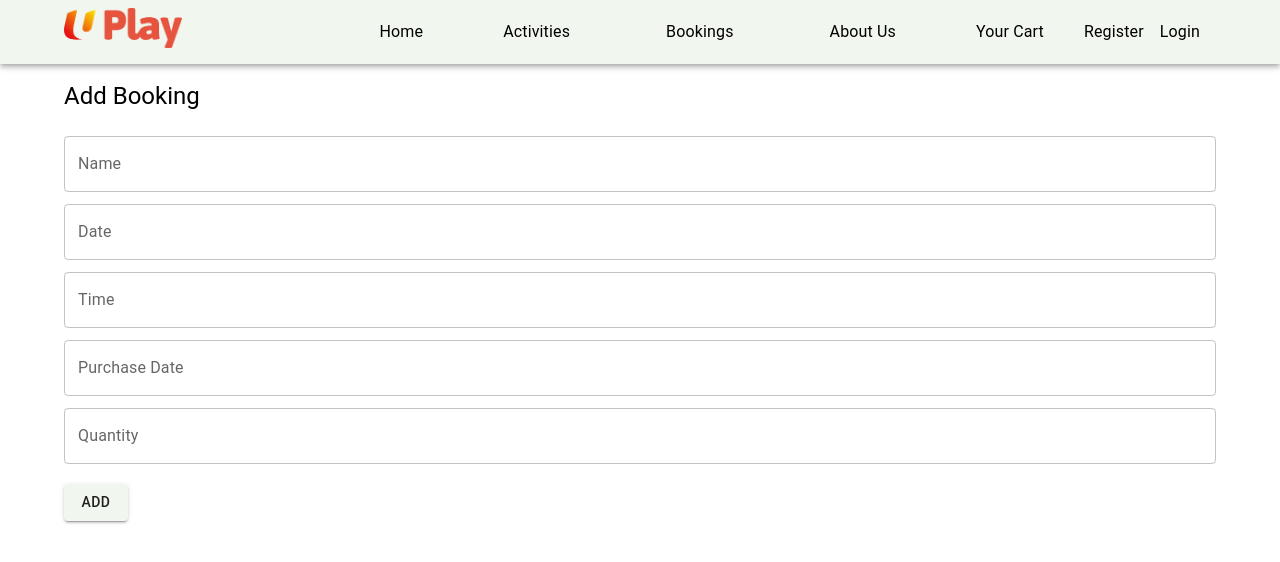
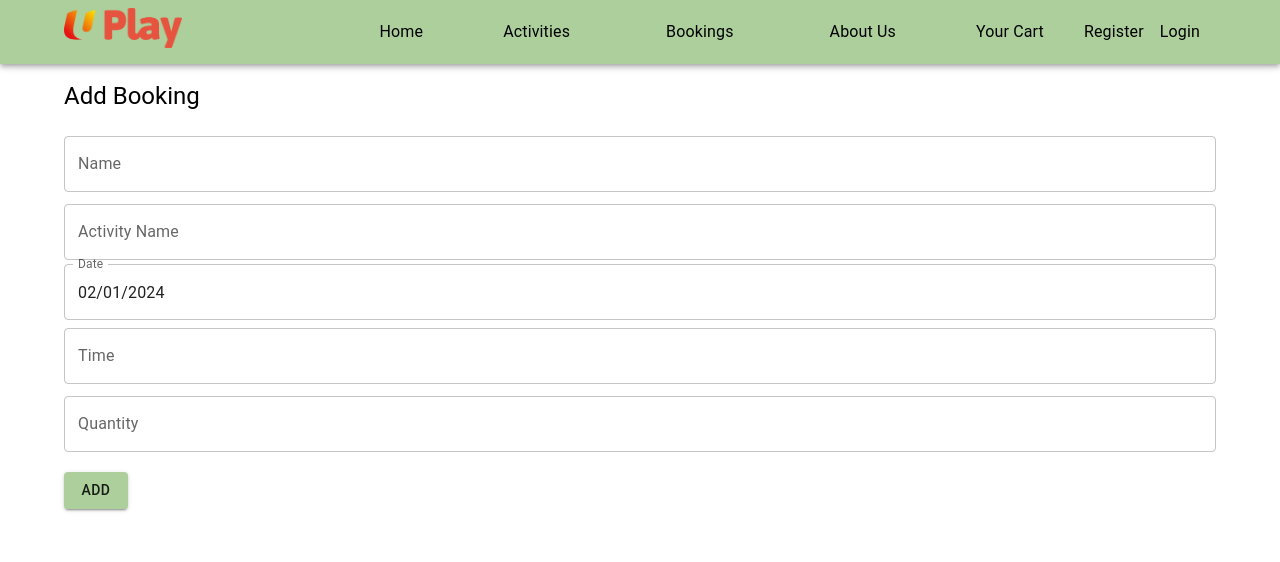
Before and after one commit to yamidoingthis/Uplayapp, a React (Vite) app: page /addbooking in a window 1280 px wide. Shown: the top 562 px of the page. Built offline with nearby package versions, Linux system fonts and the light colour scheme.

Commit message:
added activity field

```diff
--- a/src/pages/AddBooking.jsx
+++ b/src/pages/AddBooking.jsx
@@ -1,32 +1,36 @@
-import React from 'react';
+import * as React from 'react';
 import { useNavigate } from 'react-router-dom';
 import { Box, Typography, TextField, Button } from '@mui/material';
 import { useFormik } from 'formik';
 import * as yup from 'yup';
 import http from '../http';
+import { AdapterDayjs } from '@mui/x-date-pickers/AdapterDayjs';
+import dayjs from 'dayjs';
+import { LocalizationProvider, DatePicker } from '@mui/x-date-pickers';
 
 function AddBooking() {
     const navigate = useNavigate();
 
     const formik = useFormik({
         initialValues: {
-            title: "",
-            description: ""
+            name: "",
+            activity: "",
+            date: dayjs(),
+            time: "",
+            quantity: "",
         },
         validationSchema: yup.object({
             name: yup.string().trim()
                 .min(3, 'Name must be at least 3 characters')
                 .max(100, 'Name must be at most 100 characters')
                 .required('Name is required'),
-            date: yup.string().trim()
-                .matches(/^(0[1-9]|[12][0-9]|3[01])\/(0[1-9]|1[0-2])\/\d{4}$/, 'Date must be in DD/MM/YYYY format')
-                .required('Date is required'),
+            activity: yup.string().trim()
+                .min(3, 'Activity must be at least 3 characters')
+                .max(100, 'Activity must be at most 100 characters')
+                .required('Activity is required'),
             time: yup.string().trim()
                 .matches(/^(0?[1-9]|1[0-2]):[0-5][0-9] (am|pm)$/i, 'Time must be in 12-hour format (hh:mm am/pm)')
                 .required('Time is required'),
-            purchase_date: yup.string().trim()
-                .matches(/^(0[1-9]|[12][0-9]|3[01])\/(0[1-9]|1[0-2])\/\d{4}$/, 'Date must be in DD/MM/YYYY format')
-                .required('Purchase Date is required'),
             quantity: yup.number().integer()
                 .min(1, 'Quantity cannot be below 1')
                 .max(10, 'Quantity cannot be above 10')
@@ -35,10 +39,14 @@ function AddBooking() {
         }),
         onSubmit: (data) => {
             data.name = data.name.trim();
-            data.date = data.date.trim();
+            data.activity = data.activity;
+            data.date = new Date(data.date);
             data.time = data.time.trim();
-            data.purchase_date = data.purchase_date.trim();
             data.quantity = data.quantity;
+
+            data.date = dayjs(data.date).format("DD/MM/YYYY");
+            console.log(data.date)
+
             http.post("/booking", data)
                 .then((res) => {
                     console.log(res.data);
@@ -65,14 +73,33 @@ function AddBooking() {
                 />
                 <TextField
                     fullWidth margin="dense" autoComplete="off"
+                    label="Activity Name"
+                    name="activity"
+                    value={formik.values.activity}
+                    onChange={formik.handleChange}
+                    onBlur={formik.handleBlur}
+                    error={formik.touched.activity && Boolean(formik.errors.activity)}
+                    helperText={formik.touched.activity && formik.errors.activity}
+                />
+               <LocalizationProvider dateAdapter={AdapterDayjs}>
+                    <DatePicker
                         label="Date"
                         name="date"
                         value={formik.values.date}
                         onChange={formik.handleChange}
                         onBlur={formik.handleBlur}
+                        sx={{ width: '100%' }}
+                        renderInput={(params) => (
+                            <TextField
+                                fullWidth margin="dense" autoComplete="off"
+                                {...params}
+                                InputLabelProps={{ shrink: true }}
                                 error={formik.touched.date && Boolean(formik.errors.date)}
                                 helperText={formik.touched.date && formik.errors.date}
                             />
+                        )}
+                    />
+                </LocalizationProvider>
                 <TextField
                     fullWidth margin="dense" autoComplete="off"
                     label="Time"
@@ -83,16 +110,7 @@ function AddBooking() {
                     error={formik.touched.time && Boolean(formik.errors.time)}
                     helperText={formik.touched.time && formik.errors.time}
                 />
-                <TextField
-                    fullWidth margin="dense" autoComplete="off"
-                    label="Purchase Date"
-                    name="purchase_date"
-                    value={formik.values.purchase_date}
-                    onChange={formik.handleChange}
-                    onBlur={formik.handleBlur}
-                    error={formik.touched.purchase_date && Boolean(formik.errors.purchase_date)}
-                    helperText={formik.touched.purchase_date && formik.errors.purchase_date}
-                />
+
                 <TextField
                     fullWidth margin="dense" autoComplete="off"
                     label="Quantity"
--- a/src/pages/Bookings.jsx
+++ b/src/pages/Bookings.jsx
@@ -80,7 +80,7 @@ function Bookings() {
                                     <CardContent>
                                         <Box sx={{ display: 'flex', mb: 1 }}>
                                             <Typography variant="h6" sx={{ flexGrow: 1 }}>
-                                                {booking.name}
+                                                {booking.activity}
                                             </Typography>
                                             <Link to={`/editbooking/${booking.id}`}>
                                                 <IconButton color="primary" sx={{ padding: '4px' }}>
@@ -96,10 +96,10 @@ function Bookings() {
                                             </Typography>
                                         </Box>
                                         <Typography sx={{ whiteSpace: 'pre-wrap' }}>
-                                            Quantity:{booking.quantity}
+                                            Quantity: {booking.quantity}
                                         </Typography>
                                         <Typography sx={{ whiteSpace: 'pre-wrap' }}>
-                                            Made by:
+                                            Made by: {booking.name}
                                         </Typography>
                                     </CardContent>
                                 </Card>
--- a/src/pages/EditBooking.jsx
+++ b/src/pages/EditBooking.jsx
@@ -11,8 +11,11 @@ function EditBooking() {
     const navigate = useNavigate();
 
     const [booking, setBooking] = useState({
-        title: "",
-        description: "",
+        name: "",
+        activity: "",
+        date: "",
+        time: "",
+        quantity: "",
 
     });
     const [loading, setLoading] = useState(true);
@@ -32,15 +35,14 @@ function EditBooking() {
                 .min(3, 'Name must be at least 3 characters')
                 .max(100, 'Name must be at most 100 characters')
                 .required('Name is required'),
-        date: yup.string().trim()
-            .matches(/^(0[1-9]|[12][0-9]|3[01])\/(0[1-9]|1[0-2])\/\d{4}$/, 'Date must be in DD/MM/YYYY format')
-            .required('Date is required'),
+            activity: yup.string().trim()
+                .min(3, 'Activity must be at least 3 characters')
+                .max(100, 'Activity must be at most 100 characters')
+                .required('Activity is required'),
+
             time: yup.string().trim()
                 .matches(/^(0?[1-9]|1[0-2]):[0-5][0-9] (am|pm)$/i, 'Time must be in 12-hour format (hh:mm am/pm)')
                 .required('Time is required'),
-        purchase_date: yup.string().trim()
-            .matches(/^(0[1-9]|[12][0-9]|3[01])\/(0[1-9]|1[0-2])\/\d{4}$/, 'Date must be in DD/MM/YYYY format')
-            .required('Purchase Date is required'),
             quantity: yup.number().integer()
                 .min(1, 'Quantity cannot be below 1')
                 .max(10, 'Quantity cannot be above 10')
@@ -51,7 +53,7 @@ function EditBooking() {
             data.name = data.name.trim();
             data.date = data.date.trim();
             data.time = data.time.trim();
-            data.purchase_date = data.purchase_date.trim();
+            data.activity = data.activity.trim();
             data.quantity = data.quantity;
             http.put(`/booking/${id}`, data)
                 .then((res) => {
@@ -99,6 +101,16 @@ function EditBooking() {
                         />
                         <TextField
                             fullWidth margin="dense" autoComplete="off"
+                            label="Activity Name"
+                            name="activity"
+                            value={formik.values.activity}
+                            onChange={formik.handleChange}
+                            onBlur={formik.handleBlur}
+                            error={formik.touched.activity && Boolean(formik.errors.activity)}
+                            helperText={formik.touched.activity && formik.errors.activity}
+                        />
+                        <TextField
+                            fullWidth margin="dense" autoComplete="off"
                             label="Date"
                             name="date"
                             value={formik.values.date}
@@ -117,16 +129,7 @@ function EditBooking() {
                             error={formik.touched.time && Boolean(formik.errors.time)}
                             helperText={formik.touched.time && formik.errors.time}
                         />
-                <TextField
-                    fullWidth margin="dense" autoComplete="off"
-                    label="Purchase Date"
-                    name="purchase_date"
-                    value={formik.values.purchase_date}
-                    onChange={formik.handleChange}
-                    onBlur={formik.handleBlur}
-                    error={formik.touched.purchase_date && Boolean(formik.errors.purchase_date)}
-                    helperText={formik.touched.purchase_date && formik.errors.purchase_date}
-                />
+
                         <TextField
                             fullWidth margin="dense" autoComplete="off"
                             label="Quantity"
--- a/src/themes/MyTheme.js
+++ b/src/themes/MyTheme.js
@@ -4,7 +4,7 @@ import { createTheme } from '@mui/material/styles';
 const theme = createTheme({
     palette: {
         primary: {
-            main: '#f1f7ee',
+            main: '#accf9b',
         },
         secondary: {
             main: '#28262c',
```
Lines whose indentation alone changed are shown as unchanged.
